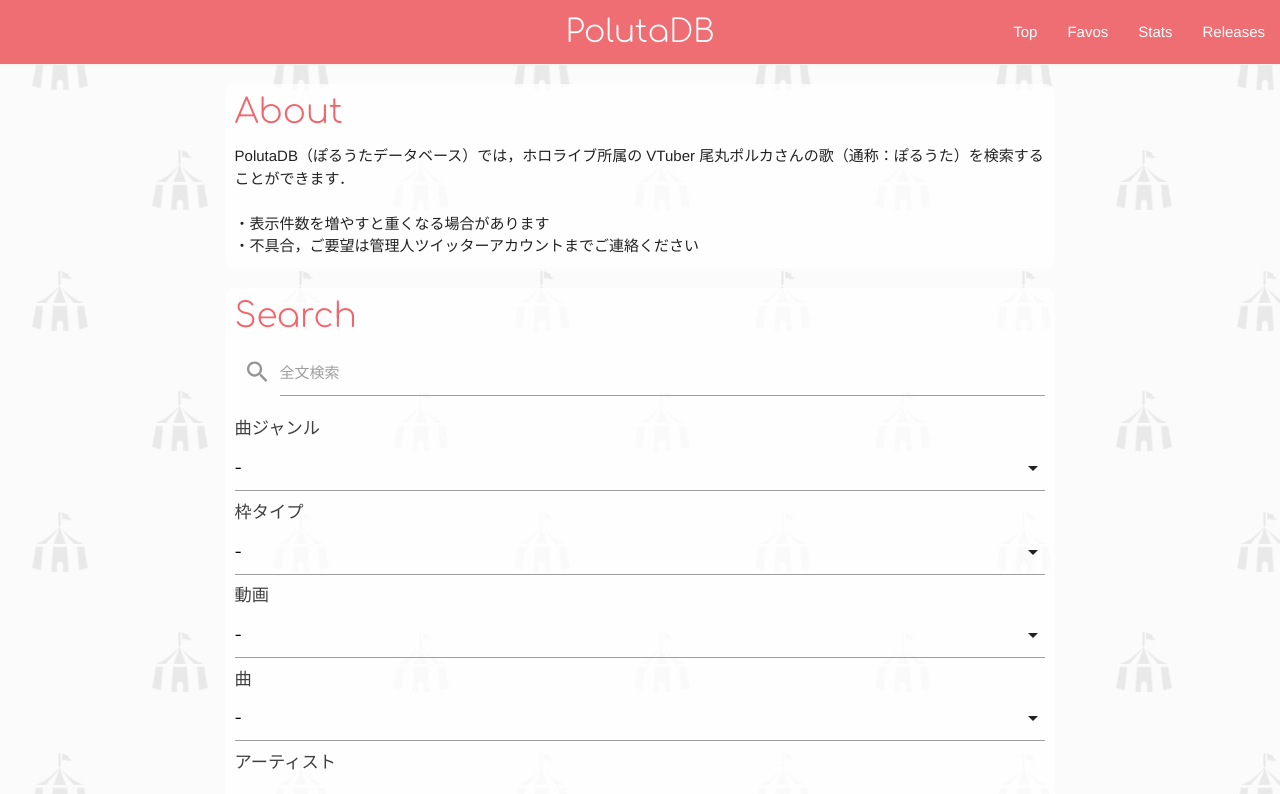
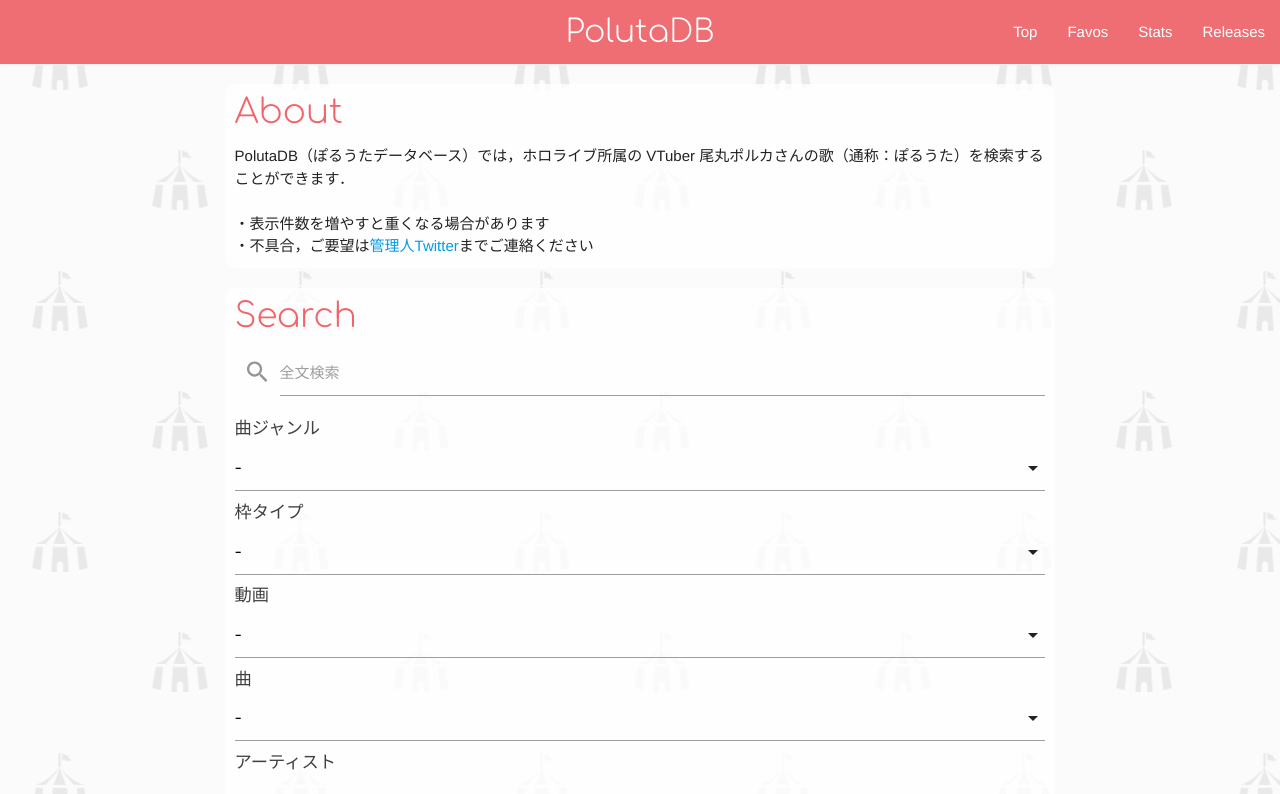
Before and after one commit to YunosukeY/polutadb, a React (Create React App) app: page / in a window 1280 px wide. Shown: the top 794 px of the page. Built offline with nearby package versions, Linux system fonts and the light colour scheme.

Commit message:
fix link

```diff
--- a/src/app/layout.tsx
+++ b/src/app/layout.tsx
@@ -114,8 +114,7 @@ export function Footer() {
           <div className='col s12' id='links'>
             <h5 className='white-text'>Links</h5>
             <ul>
-              <li><a className='grey-text text-lighten-3' href='https://github.com/YunosukeY/poluta-db'>Source Code</a></li>
-              <li><a className='grey-text text-lighten-3' href='https://twitter.com/k1m1tsu'>Twitter</a></li>
+              <li><a className='grey-text text-lighten-3' href='https://twitter.com/k1m1tsu'>管理人Twitter</a></li>
             </ul>
           </div>
         </div>
--- a/src/app/top.tsx
+++ b/src/app/top.tsx
@@ -118,7 +118,7 @@ function About() {
         PolutaDB（ぽるうたデータベース）では，ホロライブ所属の VTuber 尾丸ポルカさんの歌（通称：ぽるうた）を検索することができます．<br />
       <br />
         ・表示件数を増やすと重くなる場合があります<br />
-        ・不具合，ご要望は管理人ツイッターアカウントまでご連絡ください<br />
+        ・不具合，ご要望は<a href='https://twitter.com/k1m1tsu'>管理人Twitter</a>までご連絡ください<br />
     </div>
   );
 }
```
